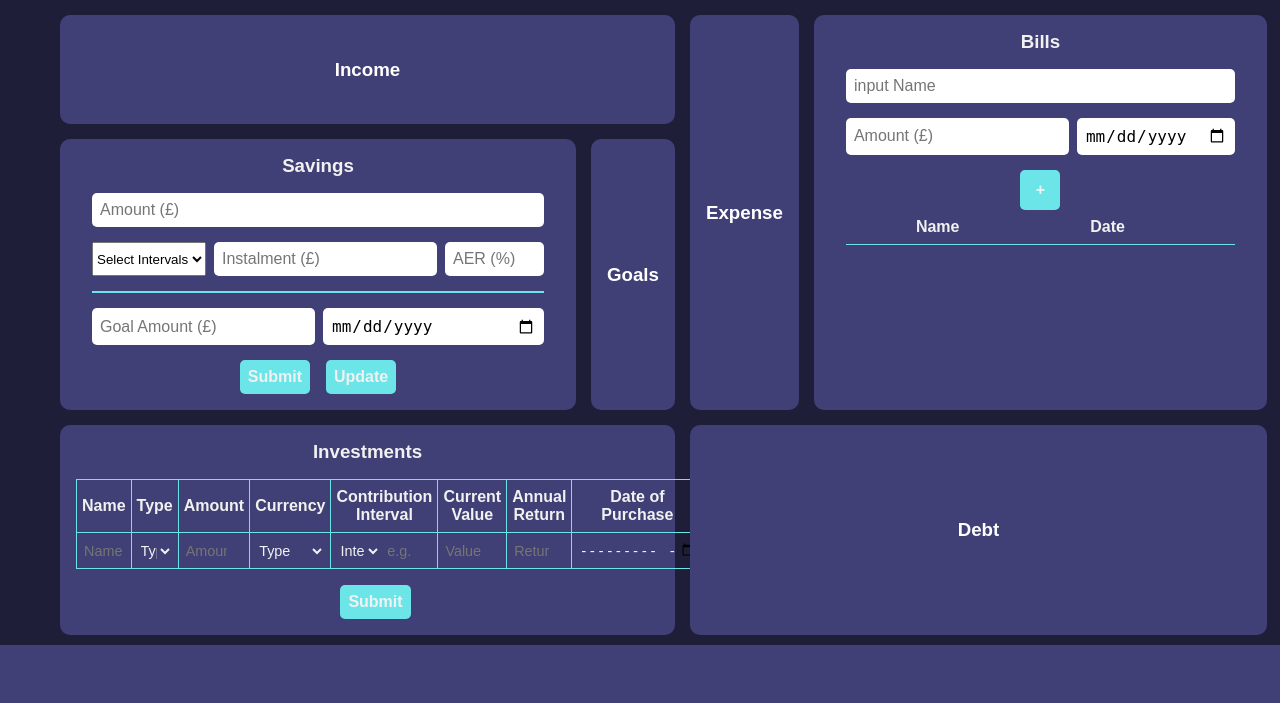
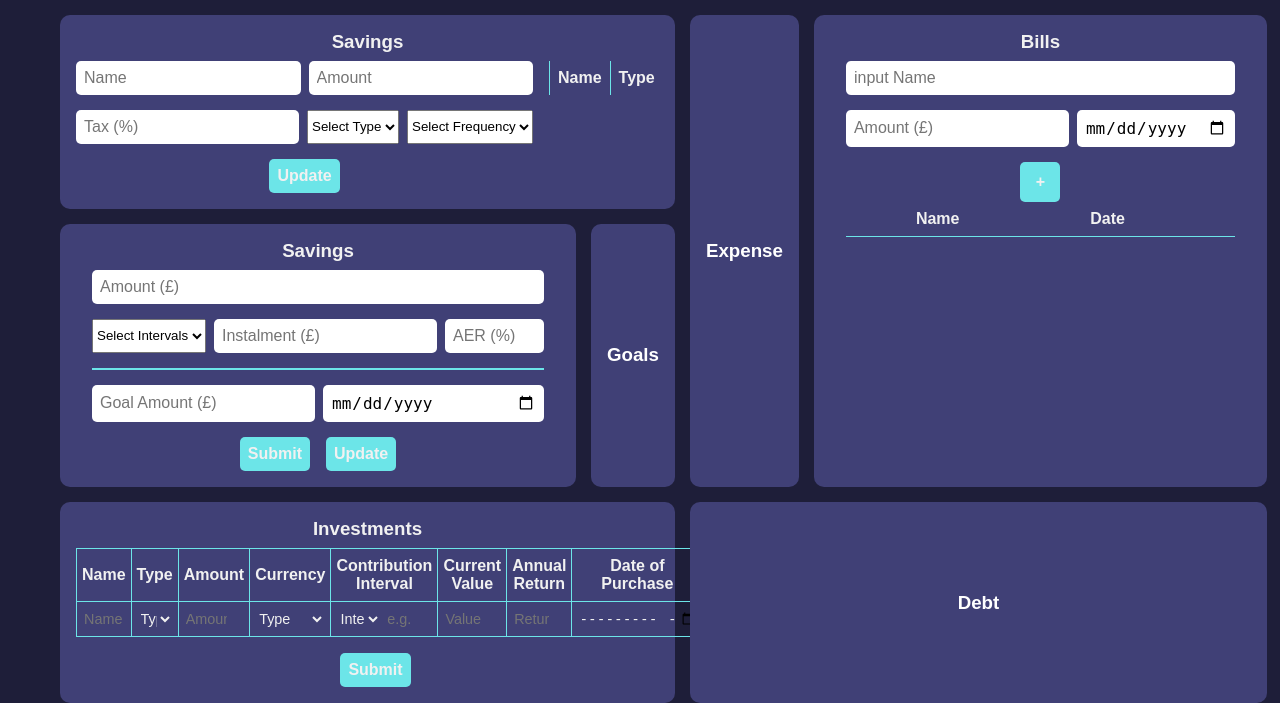
Before and after one commit to IbzyX/FinanceTracker, a Flask app: page /entry in a window 1280 px wide. Shown: the part 157-860 px from the top of the page. Before the commit the page ends 802 px from the top, so only its background shows below. Run offline with Flask 3, Linux system fonts and the light colour scheme; lists and menus that the app fills with data are empty.

Commit message:
income input widget complete

```diff
--- a/app/static/css/entry.css
+++ b/app/static/css/entry.css
@@ -63,6 +63,65 @@
 
 
 /* ==== INCOME WIDGET ==== */
+.income-entry {
+    display: grid;
+    grid-template-columns: 1fr 3fr;
+    width: 100%;
+    border-radius: 10px;
+    gap: 1rem;
+}
+.income-form input {
+    display: grid;
+    grid-template-rows: repeat(2, 1fr) auto;
+    gap: var(--widget-gap);
+    padding: 0.5rem;
+
+}
+.add-income {
+    background-color: var(--accent-color);
+    color: var(--text-color);
+    font-weight: bold;
+    margin-bottom: 0;
+    justify-content: center;
+    cursor: pointer;
+}
+.income-grid {
+    display: flex;
+    flex-direction: column;
+    grid-template-rows: repeat(2, 1fr) auto;
+    gap: var(--widget-gap, 0.5rem);
+}
+.income-grid input,
+.add-income {
+    padding: 0.5rem;
+    border-radius: 5px;
+    border: none;
+    font-size: 1rem;
+}
+.income-table {
+    width: 100%;
+    border-collapse: collapse;
+}
+.income-table th,
+.income-table td {
+    padding: 0.5rem;
+    text-align: center;
+    border-left: 1px solid var(--accent-color);
+}
+.income-remove {
+    background-color: var(--accent-color);
+    color: var(--text-color);
+    border: none;
+    border-radius: 50%;
+    width: 1.5rem;
+    height: 1.5rem;
+    font-size: 1.2rem;
+    cursor: pointer;
+    line-height: 1.2rem;
+    display: flex;
+    justify-content: center;
+    align-items: center;
+}
 
 
 
@@ -123,13 +182,6 @@
     color: var(--text-color);
     max-width: 100%;
     margin: 0 auto;
-}
-
-.center-title {
-    text-align: center;
-    margin-bottom: 1rem;
-    color: var(--text-color);
-    font-weight: bold;
 }
 
 #investments-table {
@@ -259,8 +311,9 @@
     cursor: pointer;
     }
 .table-container {
-    max-height: 200px;
+    max-height: 350px;
     overflow-y: auto;
+    overflow-x: auto;
     color: var(--text-color);
 }
 /* Hide scroll bar while keeping scrollable */
--- a/app/static/js/entry.js
+++ b/app/static/js/entry.js
@@ -1,3 +1,78 @@
+// ---- INCOME WIDGET ----
+document.addEventListener("DOMContentLoaded", () => {
+    const incomeForm = document.getElementById("income-form");
+    const incomeTable = document.getElementById("all-income-table-body");
+
+    function getIncome() {
+        return JSON.parse(localStorage.getItem("income")) || [];
+    }
+
+    function saveIncome(income) {
+        localStorage.setItem("income", JSON.stringify(income));
+    }
+
+    function renderIncomeTable() {
+        const income = getIncome();
+        incomeTable.innerHTML = "";
+
+        income.forEach((entry, index) => {
+            const row = document.createElement("tr");
+
+            row.innerHTML = `
+                <td>${entry.name}</td>
+                <td>${entry.type}</td>
+                <td>£${entry.amount.toLocaleString(undefined, { minimumFractionDigits: 2 })}</td>
+                <td>${entry.frequency}</td>
+                <td>${entry.tax}%</td>
+                <td>
+                    <button class="income-remove" data-index="${index}" aria-label="Remove income">−</button>
+                </td>
+            `; //
+
+            incomeTable.appendChild(row);
+        });
+    }
+
+    incomeTable?.addEventListener("click", (e) => {
+        if (e.target.classList.contains("income-remove")) {
+            const index = e.target.dataset.index;
+            const income = getIncome();
+            income.splice(index, 1);
+            saveIncome(income);
+            renderIncomeTable();
+        }
+    });
+
+    incomeForm?.addEventListener("submit", function (e) {
+        e.preventDefault();
+
+        const newIncome = {
+            name: this.incomeName.value.trim(),
+            amount: parseFloat(this.incomeAmount.value),
+            tax: parseFloat(this.tax.value),
+            type: this.incomeType.value,
+            frequency: this.incomeFrequency.value
+            // 🔥 removed category (doesn’t exist in form)
+        };
+
+        const income = getIncome();
+        income.push(newIncome);
+        saveIncome(income);
+        renderIncomeTable();
+
+        this.reset(); // clear the form
+    });
+
+    // Initial render
+    renderIncomeTable();
+});
+
+
+
+
+
+
+
 
 // ---- SAVINGS WIDGET ----
 document.addEventListener("DOMContentLoaded", () => {
--- a/app/templates/entry.html
+++ b/app/templates/entry.html
@@ -23,8 +23,65 @@
 {% block content %}
 <div class="entry">
     <div class="income">
-        <h3>Income</h3>
+        <div class="income-wrapper">
+            <h3 class="center-title">Savings</h3>
+
+            <div class="income-entry">
+                <form id="income-form" class="income-grid">
+                    <div class="income input-row">
+                        <input type="text" name="incomeName" placeholder="Name" required />
+                        <input type="number" step="0.01" name="incomeAmount" placeholder="Amount" required />
+                    </div>
+
+                    <div class="income input-row">
+                        <input type="number" name="tax" placeholder="Tax (%)" required />
+                        <select name="incomeType" required>
+                            <option value="" disabled selected>Select Type</option>
+                            <option value="fixed">Fixed</option>
+                            <option value="freelance">Freelance</option>
+                            <option value="passive">Passive</option>
+                        </select>
+
+                        <select name="incomeFrequency" required>
+                            <option value="" disabled selected>Select Frequency</option>
+                            <option value="oneTime">One Time</option>
+                            <option value="weekly">Weekly</option>
+                            <option value="monthly">Monthly</option>
+                            <option value="quarterly">Quarterly</option>
+                            <option value="annual">Annual</option>
+                        </select>
+                    </div>
+
+                    <div class="button-row">
+                        <button type="submit" class="add-income">Update</button>
+                    </div>
+                </form>
+
+                <div class="table-container">
+                    <table class="income-table">
+                        <thead>
+                        <tr>
+                            <th>Name</th>
+                            <th>Type</th>
+                            <th>Amount</th>
+                            <th>Frequency</th>
+                            <th>Tax</th>
+                            <th></th>
+
+                        </tr>
+                        </thead>
+                        <tbody id="all-income-table-body">
+
+                        </tbody>
+                    </table>
+                </div>
+            </div>
+        </div>
+
     </div>
+
+
+
 
     <div class="savings">
         <div class="savings-entry">
```
